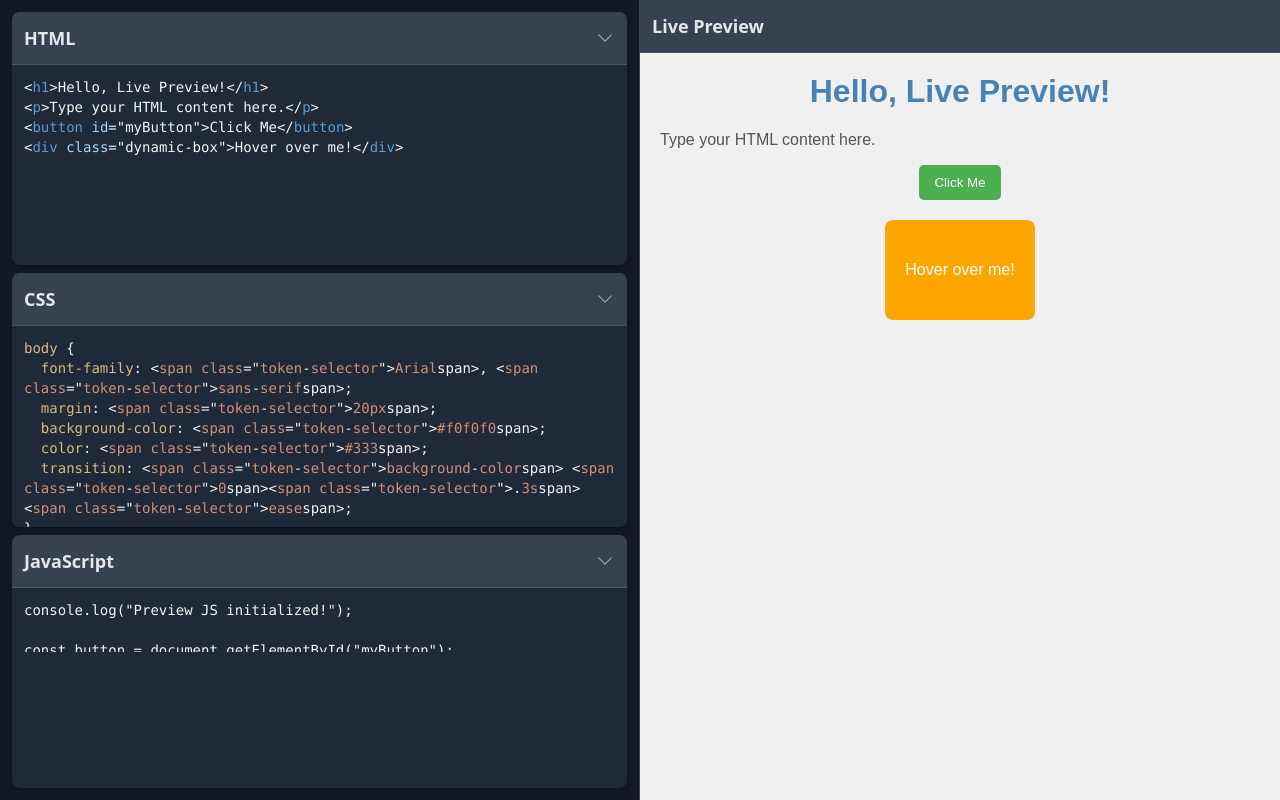
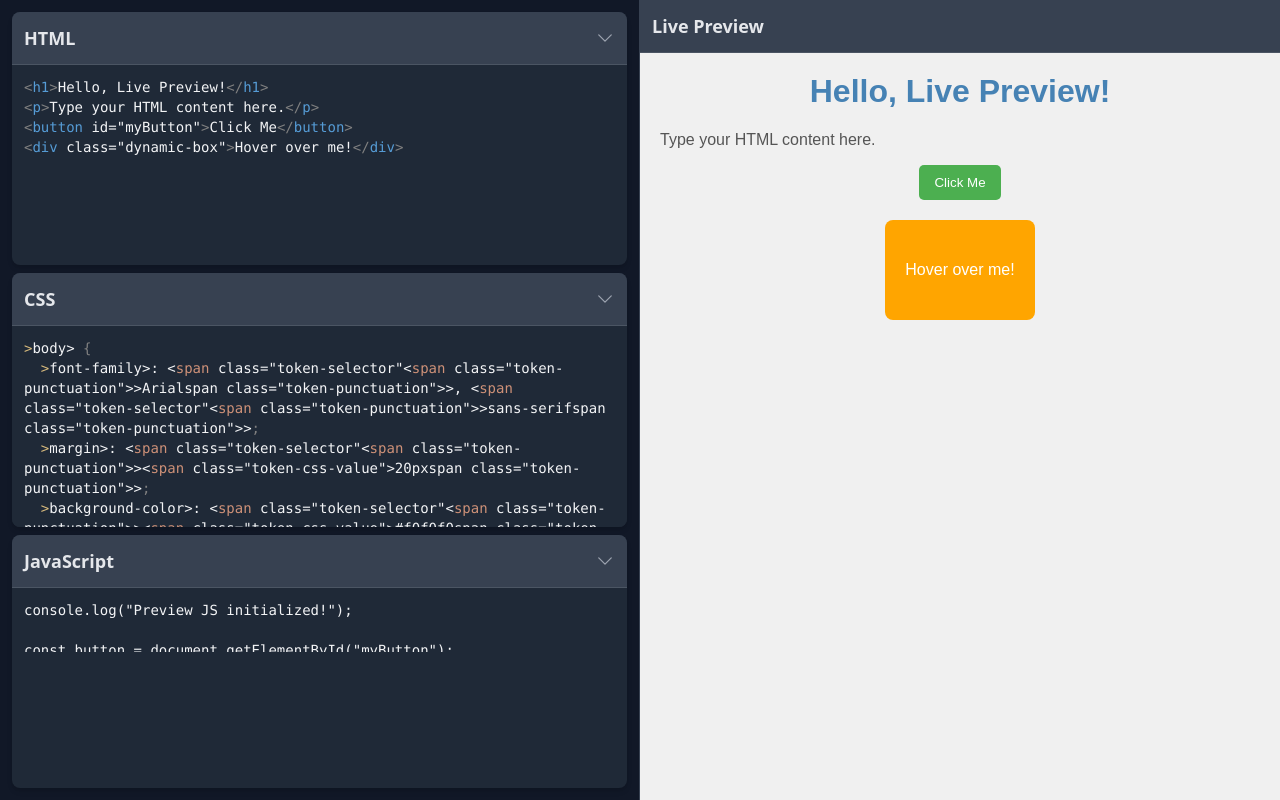
Before and after one commit to ManouarRed/live-code-editor, a React (Vite) app: page / in a window 1280 px wide. Built offline with nearby package versions, Linux system fonts and the light colour scheme.

Commit message:
Update EditableSyntaxHighlighter.tsx

```diff
--- a/components/EditableSyntaxHighlighter.tsx
+++ b/components/EditableSyntaxHighlighter.tsx
@@ -13,37 +13,74 @@ const escapeHtml = (unsafe: string): string => {
 };
 
 const highlightHtml = (code: string): string => {
-  let html = code;
-  // Comments
+  let html = code; // code is already escaped
+
+  // 1. Comments
   html = html.replace(/(&lt;!--[\s\S]*?--&gt;)/g, '<span class="token-comment">$1</span>');
-  // Tags (simplified)
-  html = html.replace(/(&lt;\/?)([a-zA-Z0-9_:-]+)/g, '$1<span class="token-tag">$2</span>');
-  // Attributes names
-  html = html.replace(/(\s+)([a-zA-Z0-9_:-]+)(\s*=\s*&quot;)/g, '$1<span class="token-attr-name">$2</span>$3');
-  html = html.replace(/(\s+)([a-zA-Z0-9_:-]+)(\s*=\s*&#039;)/g, '$1<span class="token-attr-name">$2</span>$3');
-  // Attribute values (inside quotes)
-  html = html.replace(/(=&quot;)([^&quot;]*)&quot;/g, '$1<span class="token-attr-value">$2</span>&quot;');
-  html = html.replace(/(=&#039;)([^&#039;]*)&#039;/g, '$1<span class="token-attr-value">$2</span>&#039;');
+
+  // 2. Attributes: name="value" or name='value'
+  // Needs to be before tag name replacements if attributes are part of tag regex.
+  // Here, it's independent.
+  html = html.replace(/(\s+)([a-zA-Z0-9_:-]+)(\s*=\s*)((?:&quot;[^&quot;]*&quot;)|(?:&#039;[^&#039;]*&#039;))/g,
+    (match, preSpace, attrName, equalsPart, attrFullValueWithQuotes) => {
+      const quote = attrFullValueWithQuotes.startsWith('&quot;') ? '&quot;' : '&#039;';
+      const attrValue = attrFullValueWithQuotes.substring(quote.length, attrFullValueWithQuotes.length - quote.length);
+      return `${preSpace}<span class="token-attr-name">${attrName}</span><span class="token-punctuation">${equalsPart.trim()}</span><span class="token-punctuation">${quote}</span><span class="token-attr-value">${attrValue}</span><span class="token-punctuation">${quote}</span>`;
+  });
+
+  // Boolean attributes (e.g. <input disabled>) - simple version
+  // This regex is tricky to make perfect without full parsing. It might miscolor things.
+  // Let's refine: find a space, then attribute name, then lookahead for space or >
+  // This needs to be careful not to match content within tags if not an attribute.
+  // For now, focusing on valued attributes as they are more common and complex.
+  // A more robust solution would be a proper tokenizer.
+
+  // 3. Tag names and their brackets: <tag>, </tag>
+  // &lt; or &lt;/ followed by tagname
+  html = html.replace(/(&lt;\/?)([a-zA-Z0-9_:-]+)/g,
+    '<span class="token-punctuation">$1</span><span class="token-tag">$2</span>');
+
+  // 4. Closing > of a tag (e.g., <tag attr="val" > or </tag > )
+  // This should not affect > within escaped attribute values (&amp;gt;)
+  html = html.replace(/((?:\s|\/)*&gt;)/g, '<span class="token-punctuation">$1</span>');
+
+  // 5. HTML Entities in content (e.g., &amp;nbsp; &amp;lt;)
+  // This runs on already escaped text, so we look for &amp;name;
+  html = html.replace(/(&amp;(?:[a-zA-Z0-9]+|#\d+|#x[0-9a-fA-F]+);)/g, '<span class="token-entity">$1</span>');
+
   return html;
 };
 
 const highlightCss = (code: string): string => {
-  let css = code;
+  let css = code; // code is already escaped
   // Comments
   css = css.replace(/(\/\*[\s\S]*?\*\/)/g, '<span class="token-comment">$1</span>');
   // Selectors (very basic, up to {)
   css = css.replace(/^([^{]+?)\s*({)/gm, (match, selector, brace) => {
-    const highlightedSelector = selector.replace(/([#.:]?[\w-]+)/g, '<span class="token-selector">$1</span>');
-    return `${highlightedSelector} ${brace}`;
+    // Color various parts of selectors
+    let highlightedSelector = selector.replace(/([#.:]?[\w-]+|\[.*?\]|\*)/g, '<span class="token-selector">$1</span>');
+    // Color combinators like >, +, ~
+    highlightedSelector = highlightedSelector.replace(/(\s*[>+~]\s*)/g, '<span class="token-punctuation">$1</span>');
+    return `${highlightedSelector} <span class="token-punctuation">${brace}</span>`;
   });
   // Properties
-  css = css.replace(/([a-zA-Z-]+)\s*(:)/g, '<span class="token-property">$1</span>$2');
-  // Values (simplified - keywords, hex colors, numbers with units)
-  // This is very basic and won't cover all CSS value types perfectly
-  css = css.replace(/:\s*([^;]+);/g, (match, value) => {
-    const highlightedValue = value.replace(/(#[0-9a-fA-F]{3,6}|[a-zA-Z]+|\d+(px|em|rem|%|vh|vw|s|ms)?)/g, '<span class="token-css-value">$1</span>');
-    return `: ${highlightedValue};`;
+  css = css.replace(/([a-zA-Z-]+)\s*(:)/g, '<span class="token-property">$1</span><span class="token-punctuation">$2</span>');
+  // Values (simplified - keywords, hex colors, numbers with units, strings)
+  css = css.replace(/:\s*([^;}]+)([;}])/g, (match, value, terminator) => {
+    const highlightedValue = value
+      .replace(/(#[0-9a-fA-F]{3,8}|rgba?\([\d\s,.]+\)|hsla?\([\d\s%,.]+\))/gi, '<span class="token-css-value">$1</span>') // Colors (hex, rgb, hsl)
+      .replace(/(\b\d+(?:\.\d+)?(?:px|em|rem|%|vh|vw|s|ms|deg|turn|fr|ch|ex|vmin|vmax)\b)/gi, '<span class="token-css-value">$1</span>') // Numbers with units
+      .replace(/(&quot;[^&quot;]*&quot;|&#039;[^&#039;]*&#039;)/g, '<span class="token-css-value">$1</span>') // Strings
+      .replace(/\b(important|inherit|initial|unset|none|auto|solid|dashed|dotted|true|false|[a-zA-Z-]+(?=\s|\())/g, (m) => { // Keywords & some functions
+        if (/^(url|attr|calc|var|env|min|max|clamp|rgb|rgba|hsl|hsla)$/i.test(m)) {
+          return `<span class="token-property">${m}</span>`; // function names
+        }
+        return `<span class="token-css-value">${m}</span>`; // other keywords
+      });
+    return `: ${highlightedValue}<span class="token-punctuation">${terminator}</span>`;
   });
+   // Closing brace }
+  css = css.replace(/(\})/g, '<span class="token-punctuation">$1</span>');
   return css;
 };
 
@@ -64,30 +101,31 @@ export const EditableSyntaxHighlighter: React.FC<EditableSyntaxHighlighterProps>
     if (lang === 'css') {
       return highlightCss(escapedCode);
     }
-    return escapedCode; // Should not happen with current usage
+    return escapedCode;
   }, []);
 
+  // This effect synchronizes the displayed highlighted content with the `value` prop.
   useEffect(() => {
     if (editorRef.current) {
-      const currentRawText = editorRef.current.innerText;
-      if (currentRawText !== value) { // Only update if value prop differs from displayed text
-        const highlighted = getHighlightedCode(value, language);
-        editorRef.current.innerHTML = highlighted;
+      const newHighlightedContent = getHighlightedCode(value, language);
+      // Only update innerHTML if it's actually different.
+      // This helps minimize DOM manipulations but doesn't fully solve cursor jumps on edit.
+      // For precise cursor preservation, a more complex solution involving saving
+      // and restoring selection relative to character offsets would be needed.
+      if (editorRef.current.innerHTML !== newHighlightedContent) {
+        // TODO: Implement cursor position saving and restoring for a better UX.
+        editorRef.current.innerHTML = newHighlightedContent;
       }
     }
   }, [value, language, getHighlightedCode]);
 
+
   const handleInput = (event: React.FormEvent<HTMLDivElement>) => {
     const rawText = event.currentTarget.innerText;
     onChange(rawText);
+    // Note: The actual re-highlighting is handled by the useEffect above
+    // when the `value` prop changes.
   };
-
-  // Set initial content
-  useEffect(() => {
-    if (editorRef.current && value && editorRef.current.innerText !== value) {
-        editorRef.current.innerHTML = getHighlightedCode(value, language);
-    }
-  }, []); // Run once on mount if value is present
 
   return (
     <div
@@ -96,7 +134,9 @@ export const EditableSyntaxHighlighter: React.FC<EditableSyntaxHighlighterProps>
       onInput={handleInput}
       className={className}
       spellCheck="false"
-      style={{ whiteSpace: 'pre-wrap', WebkitUserModify: 'read-write-plaintext-only' }} // Preserve whitespace, ensure plain text pasting
+      // style={{ whiteSpace: 'pre-wrap', WebkitUserModify: 'read-write-plaintext-only' }} // 'pre-wrap' is good. WebkitUserModify is non-standard.
+      style={{ whiteSpace: 'pre-wrap' }} // Preserves whitespace, crucial for code.
+      aria-label={`${language} code input with syntax highlighting`}
     />
   );
 };
```
